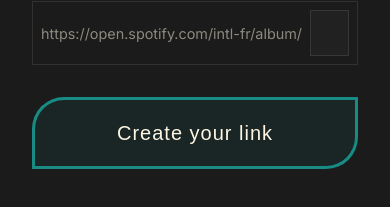
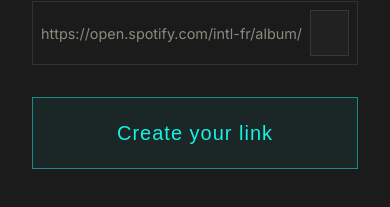
Before and after one commit to Efyx-07/VibrLink, a React (Vite) app: page /new-vibrlink in a window 390 px wide. Shown: the part 391-598 px from the top of the page. Built offline with nearby package versions, Linux system fonts and the light colour scheme; no server answers.

Commit message:
mobile-menu

```diff
--- a/src/components/common/FormButton.scss
+++ b/src/components/common/FormButton.scss
@@ -4,10 +4,9 @@
     width: 14rem;
     width: 100%;
     height: 4.5rem;
-    color: $whiteColor;
+    color: $accentColor;
     background: rgba($accentColor, .05);
-    border: solid 3px rgba($accentColor, .5);
-    border-radius: 2rem 0;
+    border: solid 1px rgba($accentColor, .5);
     cursor: pointer;
     transition: transform .2s ease;
 
```
